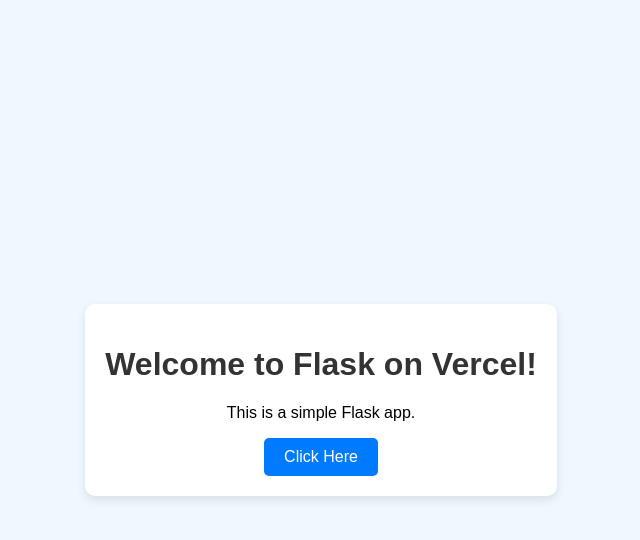
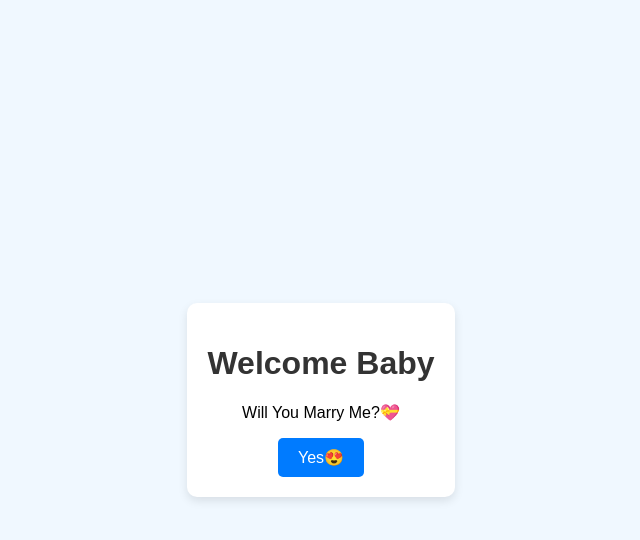
Before and after one commit to ghazi-r3/Flask-App, a Flask app: page / in a window 1280 px wide. Shown: the top 540 px of the page, without its empty margins (319-959 px from the left). Run offline with Flask 3, Linux system fonts and the light colour scheme.

Commit message:
Add files via upload

```diff
--- a/templates/index.html
+++ b/templates/index.html
@@ -8,10 +8,10 @@
 </head>
 <body>
     <div class="container">
-        <h1>Welcome to Flask on Vercel!</h1>
-        <p>This is a simple Flask app.</p>
-        <button id="clickMe">Click Here</button>
-        <p id="message" style="display: none;">Hello, you clicked the button!</p>
+        <h1>Welcome Baby</h1>
+        <p>Will You Marry Me?💝</p>
+        <button id="clickMe">Yes😍</button>
+        <p id="message" style="display: none;">Nkchri 💞 Nkchra</p>
     </div>
     <script src="/static/js/scripts.js"></script>
 </body>
```
